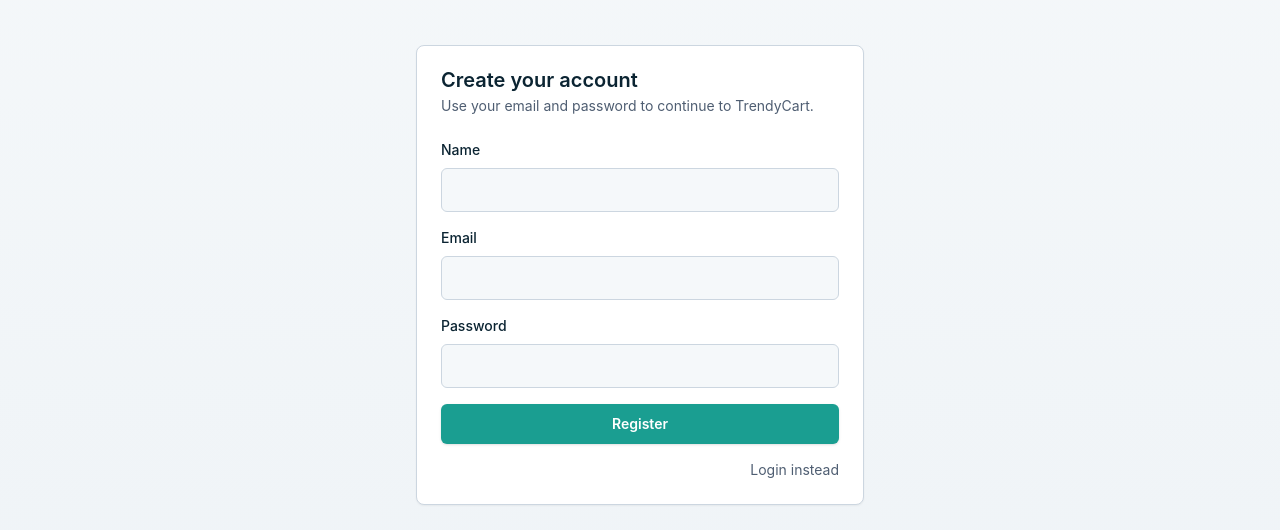
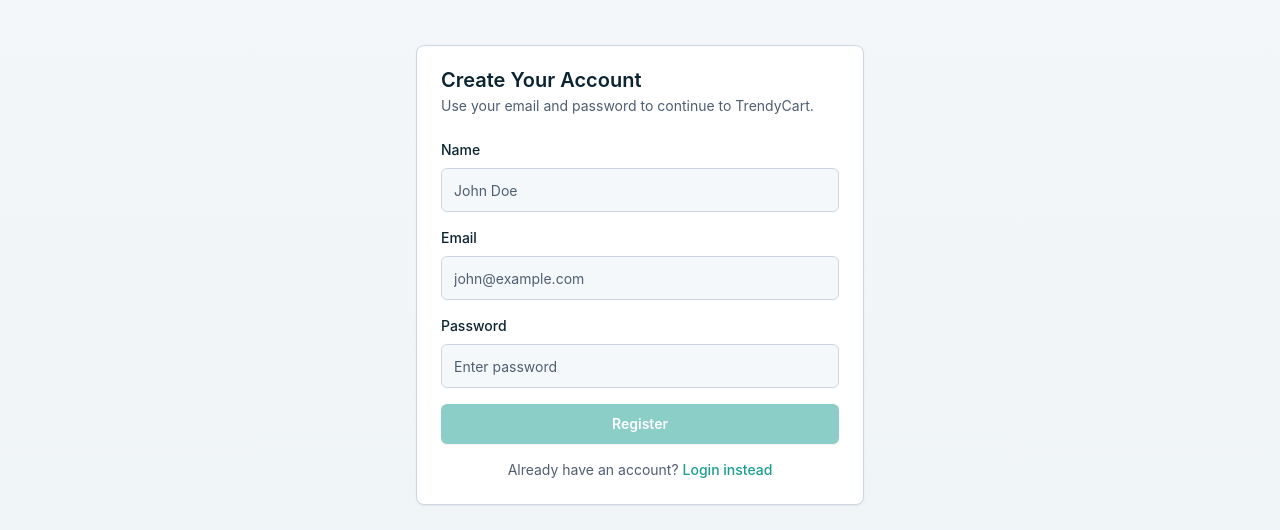
Before and after one commit to Devang1/trendycart, a Next.js app: page /register in a window 1280 px wide. Shown: the part 159-689 px from the top of the page. Built offline with nearby package versions, Linux system fonts and the light colour scheme; no server answers.

Commit message:
updated registration form

```diff
--- a/src/components/auth/auth-form.tsx
+++ b/src/components/auth/auth-form.tsx
@@ -1,38 +1,76 @@
 "use client";
 
 import { zodResolver } from "@hookform/resolvers/zod";
+import { Loader2 } from "lucide-react";
 import { signIn } from "next-auth/react";
 import Link from "next/link";
 import { useRouter, useSearchParams } from "next/navigation";
 import { useForm } from "react-hook-form";
 import { toast } from "sonner";
-import { z } from "zod";
+
 import { Button } from "@/components/ui/button";
-import { Card, CardContent, CardDescription, CardHeader, CardTitle } from "@/components/ui/card";
+import {
+  Card,
+  CardContent,
+  CardDescription,
+  CardHeader,
+  CardTitle,
+} from "@/components/ui/card";
 import { Input } from "@/components/ui/input";
 import { Label } from "@/components/ui/label";
 import { loginSchema, registerSchema } from "@/lib/validations";
 
-export function AuthForm({ mode }: { mode: "login" | "register" }) {
+type AuthFormValues = {
+  name?: string;
+  email: string;
+  password: string;
+};
+
+export function AuthForm({
+  mode,
+}: {
+  mode: "login" | "register";
+}) {
   const router = useRouter();
   const searchParams = useSearchParams();
+
   const requestedCallbackUrl = searchParams.get("callbackUrl");
+
   const callbackUrl =
-    requestedCallbackUrl?.startsWith("/") && !requestedCallbackUrl.startsWith("//")
+    requestedCallbackUrl?.startsWith("/") &&
+    !requestedCallbackUrl.startsWith("//")
       ? requestedCallbackUrl
       : "/";
+
   const schema = mode === "login" ? loginSchema : registerSchema;
-  const form = useForm<z.infer<typeof schema>>({ resolver: zodResolver(schema) });
 
-  async function onSubmit(values: z.infer<typeof schema>) {
+  const form = useForm<AuthFormValues>({
+    resolver: zodResolver(schema),
+    mode: "onChange",
+    defaultValues: {
+      name: "",
+      email: "",
+      password: "",
+    },
+  });
+
+  const password = form.watch("password");
+
+  async function onSubmit(values: AuthFormValues) {
+    try {
       if (mode === "register") {
         const response = await fetch("/api/auth/register", {
           method: "POST",
-        headers: { "Content-Type": "application/json" },
-        body: JSON.stringify(values)
+          headers: {
+            "Content-Type": "application/json",
+          },
+          body: JSON.stringify(values),
         });
+
+        const data = await response.json();
+
         if (!response.ok) {
-        toast.error((await response.json()).error ?? "Registration failed");
+          toast.error(data.error ?? "Registration failed");
           return;
         }
       }
@@ -40,41 +78,158 @@ export function AuthForm({ mode }: { mode: "login" | "register" }) {
       const result = await signIn("credentials", {
         email: values.email,
         password: values.password,
-      redirect: false
+        redirect: false,
       });
 
-    if (result?.error) toast.error("Invalid email or password");
-    else router.push(callbackUrl);
+      if (result?.error) {
+        toast.error("Invalid email or password");
+        return;
+      }
+
+      toast.success(
+        mode === "login"
+          ? "Login successful"
+          : "Account created successfully"
+      );
+
+      router.push(callbackUrl);
+      router.refresh();
+    } catch (error) {
+      console.error(error);
+      toast.error("Something went wrong");
+    }
   }
 
   return (
     <div className="container grid min-h-[calc(100vh-8rem)] place-items-center py-10">
       <Card className="w-full max-w-md">
         <CardHeader>
-          <CardTitle>{mode === "login" ? "Welcome back" : "Create your account"}</CardTitle>
-          <CardDescription>Use your email and password to continue to TrendyCart.</CardDescription>
+          <CardTitle>
+            {mode === "login"
+              ? "Welcome Back 👋"
+              : "Create Your Account"}
+          </CardTitle>
+
+          <CardDescription>
+            Use your email and password to continue to TrendyCart.
+          </CardDescription>
         </CardHeader>
+
         <CardContent>
-          <form onSubmit={form.handleSubmit(onSubmit)} className="grid gap-4">
-            {mode === "register" ? (
+          <form
+            onSubmit={form.handleSubmit(onSubmit)}
+            className="grid gap-4"
+          >
+            {mode === "register" && (
               <div className="grid gap-2">
                 <Label htmlFor="name">Name</Label>
-                <Input id="name" {...form.register("name" as never)} />
+
+                <Input
+                  id="name"
+                  placeholder="John Doe"
+                  {...form.register("name")}
+                />
+
+                {form.formState.errors.name && (
+                  <p className="text-sm text-red-500">
+                    {String(form.formState.errors.name.message)}
+                  </p>
+                )}
               </div>
-            ) : null}
+            )}
+
             <div className="grid gap-2">
               <Label htmlFor="email">Email</Label>
-              <Input id="email" type="email" {...form.register("email")} />
+
+              <Input
+                id="email"
+                type="email"
+                placeholder="john@example.com"
+                autoComplete="email"
+                {...form.register("email")}
+              />
+
+              {form.formState.errors.email && (
+                <p className="text-sm text-red-500">
+                  {String(form.formState.errors.email.message)}
+                </p>
+              )}
             </div>
+
             <div className="grid gap-2">
               <Label htmlFor="password">Password</Label>
-              <Input id="password" type="password" {...form.register("password")} />
+
+              <Input
+                id="password"
+                type="password"
+                placeholder="Enter password"
+                autoComplete={
+                  mode === "login"
+                    ? "current-password"
+                    : "new-password"
+                }
+                {...form.register("password")}
+              />
+
+              {password &&
+                password.length > 0 &&
+                password.length < 6 && (
+                  <p className="text-sm text-amber-500">
+                    Password must be at least 6 characters long
+                  </p>
+                )}
+
+              {form.formState.errors.password && (
+                <p className="text-sm text-red-500">
+                  {String(form.formState.errors.password.message)}
+                </p>
+              )}
             </div>
-            <Button type="submit">{mode === "login" ? "Login" : "Register"}</Button>
+
+            <Button
+              type="submit"
+              disabled={
+                form.formState.isSubmitting ||
+                !password ||
+                password.length < 6
+              }
+              className="w-full"
+            >
+              {form.formState.isSubmitting ? (
+                <>
+                  <Loader2 className="mr-2 h-4 w-4 animate-spin" />
+                  {mode === "login"
+                    ? "Logging in..."
+                    : "Creating account..."}
+                </>
+              ) : mode === "login" ? (
+                "Login"
+              ) : (
+                "Register"
+              )}
+            </Button>
           </form>
-          <div className="mt-4 flex justify-end text-sm text-muted-foreground">
-            <Link href={mode === "login" ? `/register?callbackUrl=${encodeURIComponent(callbackUrl)}` : `/login?callbackUrl=${encodeURIComponent(callbackUrl)}`}>
-              {mode === "login" ? "Create account" : "Login instead"}
+
+          <div className="mt-4 text-center text-sm text-muted-foreground">
+            {mode === "login"
+              ? "Don't have an account?"
+              : "Already have an account?"}
+
+            <Link
+              href={
+                mode === "login"
+                  ? `/register?callbackUrl=${encodeURIComponent(
+                      callbackUrl
+                    )}`
+                  : `/login?callbackUrl=${encodeURIComponent(
+                      callbackUrl
+                    )}`
+              }
+              className="ml-1 font-medium text-primary hover:underline"
+            >
+              {mode === "login"
+                ? "Create account"
+                : "Login instead"}
             </Link>
           </div>
         </CardContent>
```
Lines whose indentation alone changed are shown as unchanged.
